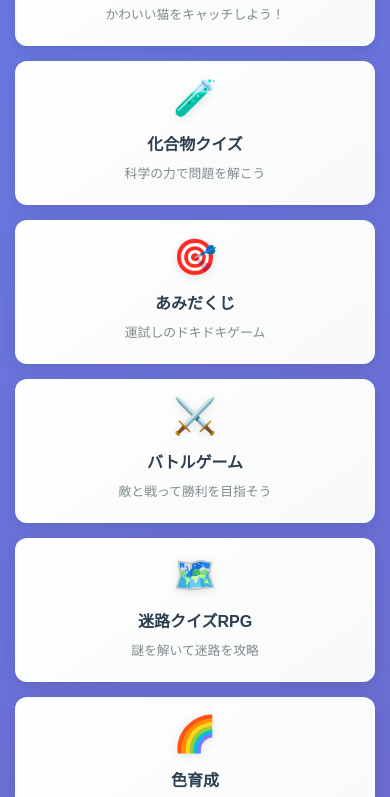
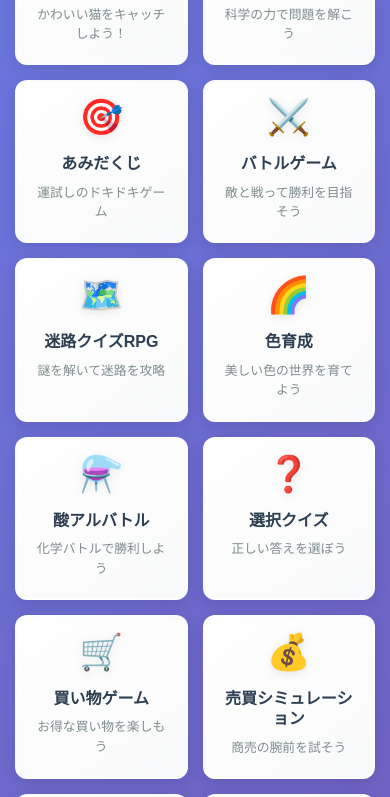
Before and after one commit to titan11111/000-game-select, a plain HTML site: page index.html in a window 390 px wide. Shown: the part 661-1458 px from the top of the page. Drawn offline with nearby package versions, Linux system fonts and the light colour scheme.

Commit message:
Add shooting game and adjust mobile layout

```diff
--- a/script.js
+++ b/script.js
@@ -24,7 +24,8 @@ const gameData = [
     { title: '平和な世界', category: 'adventure', keywords: '平和 世界 癒し', url: 'https://titan11111.github.io/25-heiwa/', icon: '🕊️' },
     { title: '坊主めくり', category: 'quiz', keywords: '坊主 めくり カード 伝統', url: 'https://titan11111.github.io/26-bouzu/', icon: '🎴' },
     { title: '迷いの森', category: 'adventure', keywords: '森 迷い 神秘 探索', url: 'https://titan11111.github.io/27-mayoimori/', icon: '🌲' },
-    { title: 'クイズ３', category: 'quiz', keywords: 'クイズ 問題 頭脳', url: 'https://titan11111.github.io/28-quiz3/', icon: '🧠' }
+    { title: 'クイズ３', category: 'quiz', keywords: 'クイズ 問題 頭脳', url: 'https://titan11111.github.io/28-quiz3/', icon: '🧠' },
+    { title: 'シュートゲーム', category: 'action', keywords: 'shoot シュート 射撃', url: 'https://titan11111.github.io/31-shoot/', icon: '🔫' }
 ];
 
 // カテゴリー情報
@@ -149,7 +150,8 @@ function generateDescription(game) {
         '平和な世界': '癒しの平和な空間',
         '坊主めくり': '伝統的なカードゲーム',
         '迷いの森': '神秘的な森を探索しよう',
-        'クイズ３': '頭脳を鍛えるクイズ'
+        'クイズ３': '頭脳を鍛えるクイズ',
+        'シュートゲーム': '的を狙ってシュート！'
     };
 
     return descriptions[game.title] || '楽しいゲームを体験しよう！';
--- a/style.css
+++ b/style.css
@@ -486,7 +486,7 @@ body {
   }
 
   .games-grid {
-      grid-template-columns: 1fr;
+      grid-template-columns: repeat(2, 1fr);
       gap: 15px;
   }
 
```
